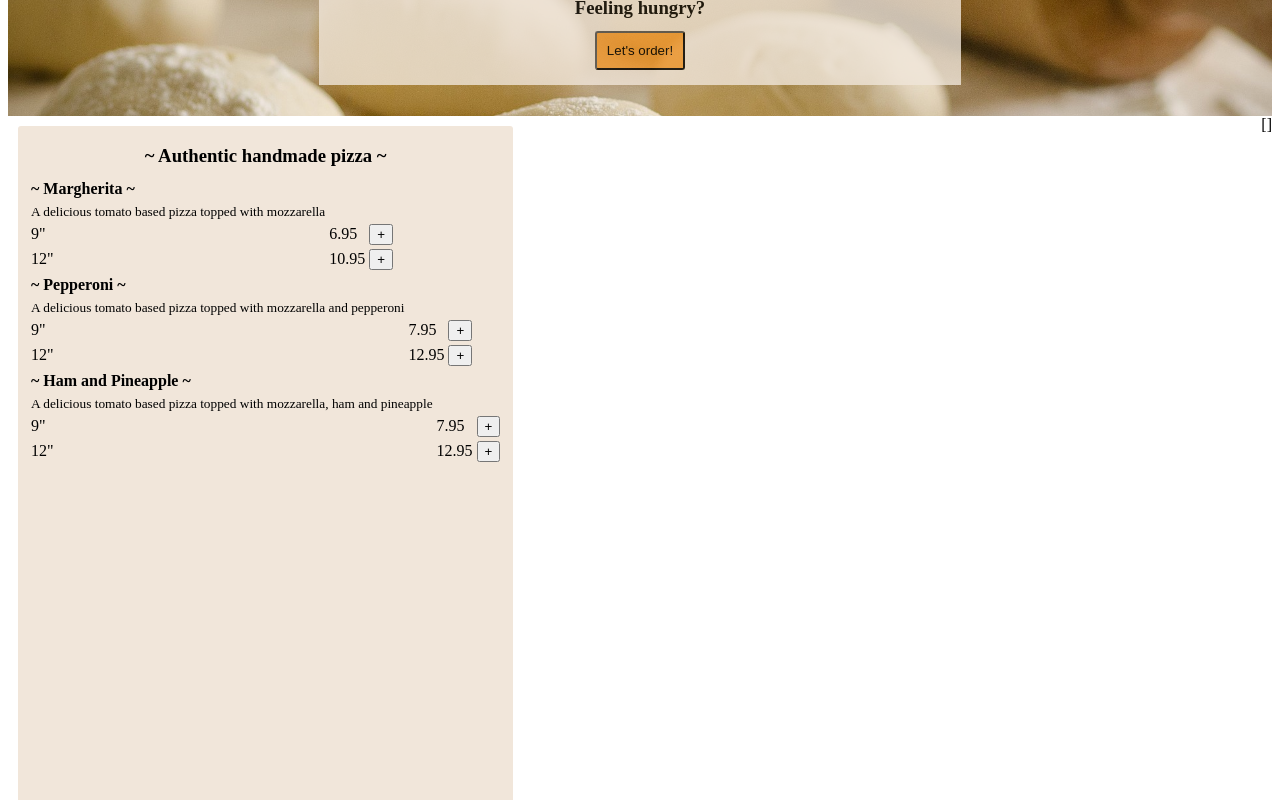
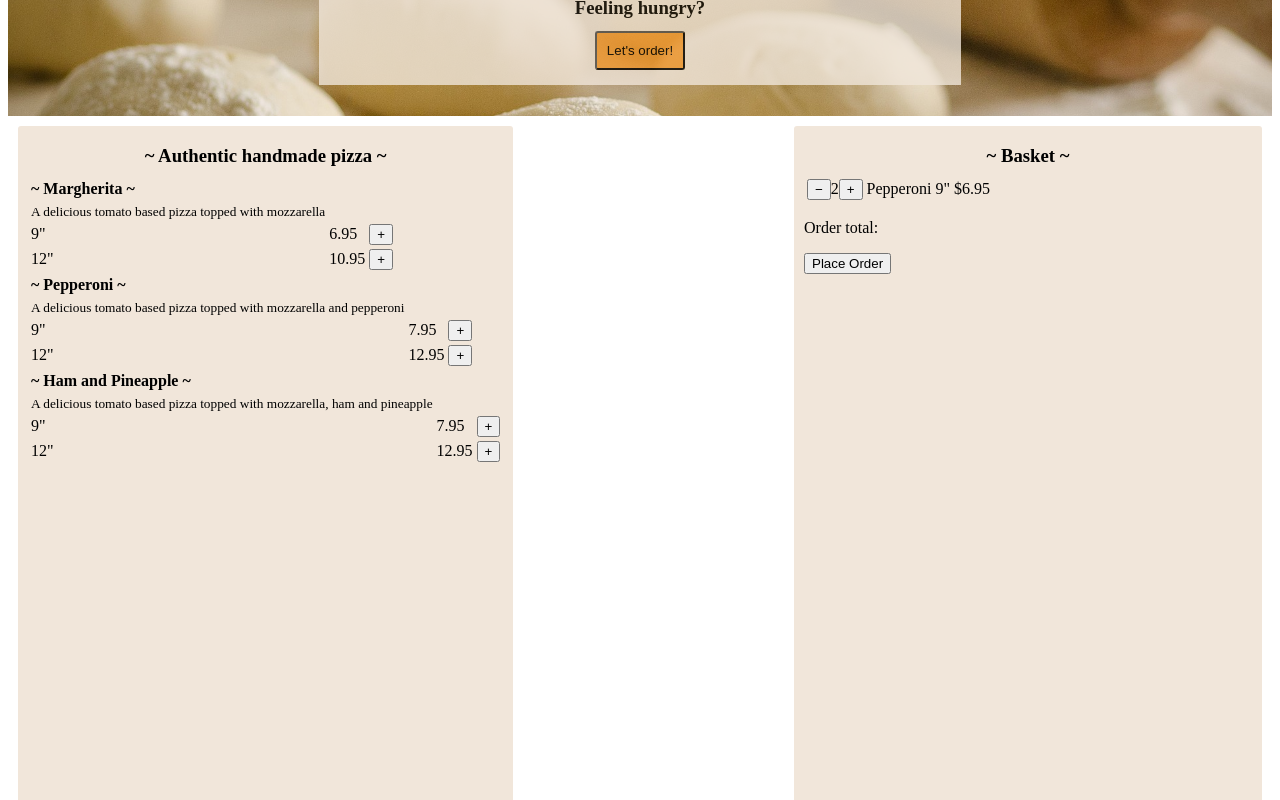
Before and after one commit to tenzan/pizza-planet, a Vue app: page / in a window 1280 px wide. Shown: the part 500-1300 px from the top of the page. Built offline with nearby package versions, Linux system fonts and the light colour scheme.

Commit message:
Adding the shopping basket

```diff
--- a/src/components/Menu.vue
+++ b/src/components/Menu.vue
@@ -31,7 +31,25 @@
         </tbody>
       </table>
     </div>
-    {{ basket }}
+    <!-- shopping basket -->
+    <div class="basket">
+      <h3>~ Basket ~</h3>
+      <table>
+        <tbody>
+          <tr>
+            <td>
+              <button class="btn_green">&#8722;</button>
+              <span>2</span>
+              <button class="btn_green">&#43;</button>
+            </td>
+            <td>Pepperoni 9"</td>
+            <td>$6.95</td>
+          </tr>
+        </tbody>
+      </table>
+      <p>Order total:</p>
+      <button class="btn_green">Place Order</button>
+    </div>
   </div>
 </template>
 
@@ -118,7 +136,8 @@
   flex-direction: column;
 }
 
-.menu {
+.menu,
+.basket {
   background: #f1e6da;
   border-radius: 3px;
   height: 100vh;
@@ -136,4 +155,8 @@
 .menu {
   width: 65vm;
 }
+
+.basket {
+  width: 35vw;
+}
 </style>
```
